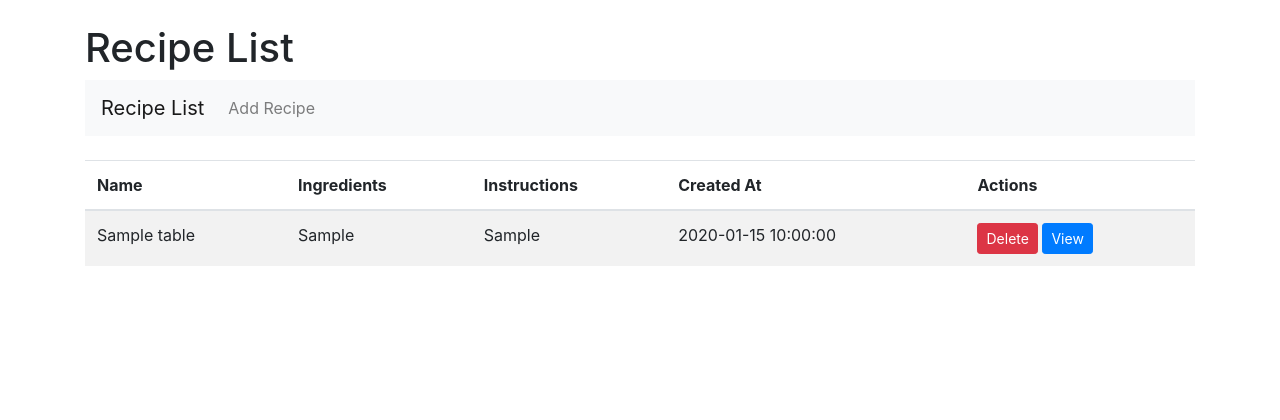
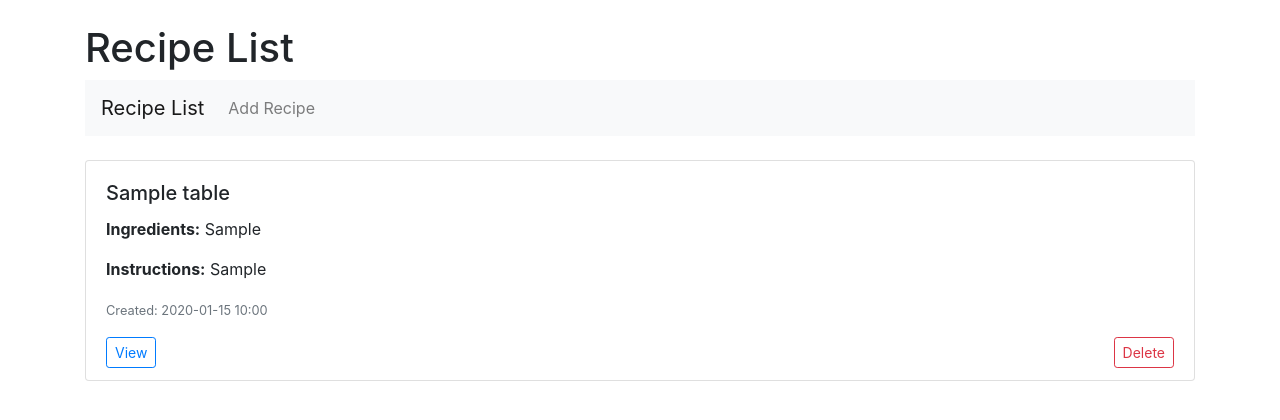
Before and after one commit to joshua-vansant/recipe-project, a Flask app: page / in a window 1280 px wide. Shown: the top 420 px of the page. Run offline with Flask 3, Linux system fonts and the light colour scheme; tables that the repository leaves empty hold one stand-in row (values such as "Sample post"); some libraries are stand-ins or nearby versions.

Commit message:
recipes in cards; improved steps display

```diff
--- a/app/routes.py
+++ b/app/routes.py
@@ -83,7 +83,7 @@ def get_image_url(query):
     response = requests.get(api_url, headers=headers, params=params)
     if response.status_code == 200:
         data = response.json()
-        print(data)  # Debug: print the response
+        # print(data)
         if 'photos' in data and len(data['photos']) > 0:
             image_url = data['photos'][0]['src']['medium']
             return image_url
--- a/app/templates/index.html
+++ b/app/templates/index.html
@@ -5,6 +5,21 @@
     <meta name="viewport" content="width=device-width, initial-scale=1.0">
     <title>Recipe List</title>
     <link rel="stylesheet" href="https://maxcdn.bootstrapcdn.com/bootstrap/4.0.0/css/bootstrap.min.css">
+
+    <style>
+        .card {
+            transition: transform 0.2s ease-in-out;
+        }
+        .card:hover {
+            transform: translateY(-5px);
+        }
+        .card-body {
+            padding-bottom: 0.5rem;
+        }
+        .card-footer {
+            padding-top: 0.5rem;
+        }
+    </style>
 </head>
 <body>
     <div class="container">
@@ -25,41 +40,35 @@
         </nav>
 
         {% if recipes %}
-        <table class="table table-striped">
-            <thead>
-                <tr>
-                    <!-- <th>ID</th> -->
-                    <th>Name</th>
-                    <th>Ingredients</th>
-                    <th>Instructions</th>
-                    <th>Created At</th>
-                    <th>Actions</th>
-                </tr>
-            </thead>
-            <tbody>
+<div class="row row-cols-1 row-cols-md-2 row-cols-lg-3 g-4">
     {% for recipe in recipes %}
-                <tr>
-                    <!-- <td>{{ recipe.id }}</td> -->
-                    <td>{{ recipe.name }}</td>
-                    <td>{{ recipe.ingredients }}</td>
-                    <td>{{ recipe.instructions }}</td>
-                    <td>{{ recipe.created_at.strftime('%Y-%m-%d %H:%M:%S') }}</td>
-                    <td>
-                        <form action="{{ url_for('main.delete_recipe', recipe_id=recipe.id) }}" method="post" style="display:inline;">
+    <div class="col">
+        <div class="card h-100 shadow-sm">
+            <div class="card-body">
+                <h5 class="card-title">{{ recipe.name }}</h5>
+                <p class="card-text"><strong>Ingredients:</strong> {{ recipe.ingredients|truncate(100) }}</p>
+                <p class="card-text"><strong>Instructions:</strong> {{ recipe.instructions|truncate(150) }}</p>
+                <p class="card-text"><small class="text-muted">Created: {{ recipe.created_at.strftime('%Y-%m-%d %H:%M') }}</small></p>
+            </div>
+            <div class="card-footer bg-transparent border-top-0">
+                <div class="d-flex justify-content-between align-items-center">
+                    <a href="{{ url_for('main.view_recipe', recipe_id=recipe.id) }}" class="btn btn-outline-primary btn-sm">View</a>
+                    <form action="{{ url_for('main.delete_recipe', recipe_id=recipe.id) }}" method="post">
                         {{ delete_form.hidden_tag() }}
-                            <button type="submit" class="btn btn-danger btn-sm">Delete</button>
+                        <button type="submit" class="btn btn-outline-danger btn-sm">Delete</button>
                     </form>
-                        <a href="{{ url_for('main.view_recipe', recipe_id=recipe.id) }}" class="btn btn-primary btn-sm">View</a>
-                    </td>
-                </tr>
+                </div>
+            </div>
+        </div>
+    </div>
     {% endfor %}
-            </tbody>
-        </table>
+</div>
 {% else %}
 <div class="alert alert-info" role="alert">
     No recipes found.
 </div>
 {% endif %}
+
     </div>
 
     <script src="https://code.jquery.com/jquery-3.2.1.slim.min.js"></script>
```
Also changed, not shown: app/templates/view_recipe.html (+53 -13 lines). Lines whose indentation alone changed are shown as unchanged.
